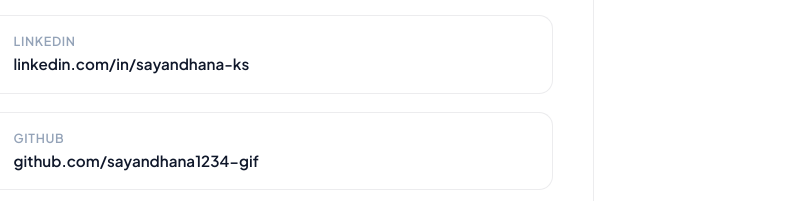
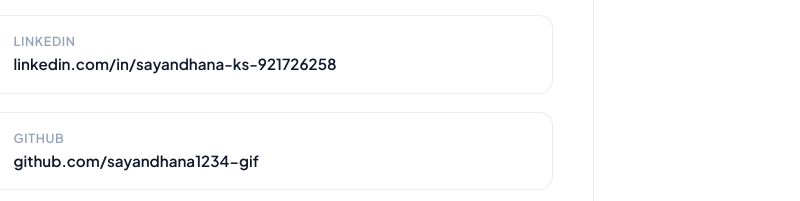
Before and after one commit to sayandhana1234-gif/portfolio, a plain HTML site: page index.html in a window 1280 px wide. Shown: the part 5339-5540 px from the top of the page, 396-1196 px from the left. Drawn offline with Linux system fonts and the light colour scheme.

Commit message:
Fix LinkedIn URL to correct profile

```diff
--- a/index.html
+++ b/index.html
@@ -40,7 +40,7 @@
           <i class="fa-solid fa-moon"></i>
         </button>
 
-        <a href="https://www.linkedin.com/in/sayandhana-ks" target="_blank" rel="noopener noreferrer" class="btn btn-sm btn-outline hide-mobile">
+        <a href="https://www.linkedin.com/in/sayandhana-ks-921726258-921726258" target="_blank" rel="noopener noreferrer" class="btn btn-sm btn-outline hide-mobile">
           <i class="fa-brands fa-linkedin"></i> LinkedIn
         </a>
 
@@ -84,7 +84,7 @@
               <span>View Projects</span>
               <i class="fa-solid fa-arrow-right"></i>
             </a>
-            <a href="https://www.linkedin.com/in/sayandhana-ks" target="_blank" rel="noopener noreferrer" class="btn btn-secondary" id="cv-btn">
+            <a href="https://www.linkedin.com/in/sayandhana-ks-921726258-921726258" target="_blank" rel="noopener noreferrer" class="btn btn-secondary" id="cv-btn">
               <i class="fa-brands fa-linkedin"></i>
               <span>View LinkedIn CV</span>
             </a>
@@ -96,7 +96,7 @@
 
           <div class="social-links">
             <span class="social-label">Connect:</span>
-            <a href="https://www.linkedin.com/in/sayandhana-ks" target="_blank" rel="noopener noreferrer" aria-label="LinkedIn" title="LinkedIn Profile"><i class="fa-brands fa-linkedin"></i></a>
+            <a href="https://www.linkedin.com/in/sayandhana-ks-921726258-921726258" target="_blank" rel="noopener noreferrer" aria-label="LinkedIn" title="LinkedIn Profile"><i class="fa-brands fa-linkedin"></i></a>
             <a href="https://github.com/sayandhana1234-gif" target="_blank" rel="noopener noreferrer" aria-label="GitHub" title="GitHub: sayandhana1234-gif"><i class="fa-brands fa-github"></i></a>
             <a href="https://mail.google.com/mail/?view=cm&fs=1&to=sayandhana1234@gmail.com" target="_blank" rel="noopener noreferrer" class="email-click-link" aria-label="Email" title="Email: sayandhana1234@gmail.com"><i class="fa-solid fa-envelope"></i></a>
             <a href="tel:+917034774514" aria-label="Phone" title="+91-7034774514"><i class="fa-solid fa-phone"></i></a>
@@ -499,7 +499,7 @@
                 </div>
                 <div class="info-content">
                   <span class="info-label">LinkedIn</span>
-                  <a href="https://www.linkedin.com/in/sayandhana-ks" target="_blank" rel="noopener noreferrer" class="info-value">linkedin.com/in/sayandhana-ks</a>
+                  <a href="https://www.linkedin.com/in/sayandhana-ks-921726258-921726258" target="_blank" rel="noopener noreferrer" class="info-value">linkedin.com/in/sayandhana-ks-921726258</a>
                 </div>
               </div>
 
@@ -527,7 +527,7 @@
             <div class="social-box">
               <span class="social-box-title">Social Links:</span>
               <div class="social-icons">
-                <a href="https://www.linkedin.com/in/sayandhana-ks" target="_blank" rel="noopener noreferrer" class="social-circle" aria-label="LinkedIn" title="LinkedIn Profile"><i class="fa-brands fa-linkedin"></i></a>
+                <a href="https://www.linkedin.com/in/sayandhana-ks-921726258-921726258" target="_blank" rel="noopener noreferrer" class="social-circle" aria-label="LinkedIn" title="LinkedIn Profile"><i class="fa-brands fa-linkedin"></i></a>
                 <a href="https://github.com/sayandhana1234-gif" target="_blank" rel="noopener noreferrer" class="social-circle" aria-label="GitHub" title="GitHub: sayandhana1234-gif"><i class="fa-brands fa-github"></i></a>
                 <a href="https://mail.google.com/mail/?view=cm&fs=1&to=sayandhana1234@gmail.com" target="_blank" rel="noopener noreferrer" class="social-circle email-click-link" aria-label="Email" title="Email: sayandhana1234@gmail.com"><i class="fa-solid fa-envelope"></i></a>
                 <a href="tel:+917034774514" class="social-circle" aria-label="Call" title="+91-7034774514"><i class="fa-solid fa-phone"></i></a>
```
